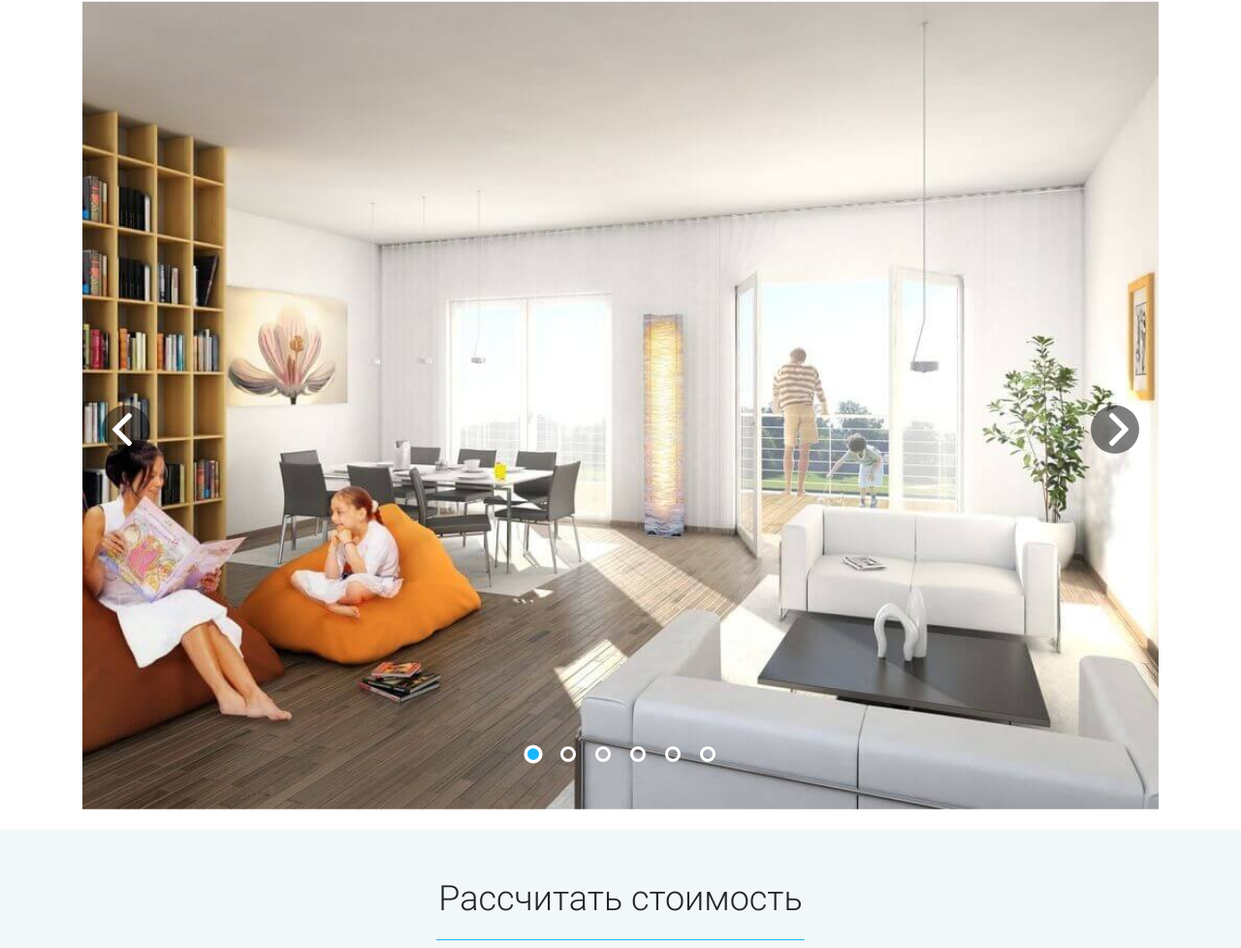
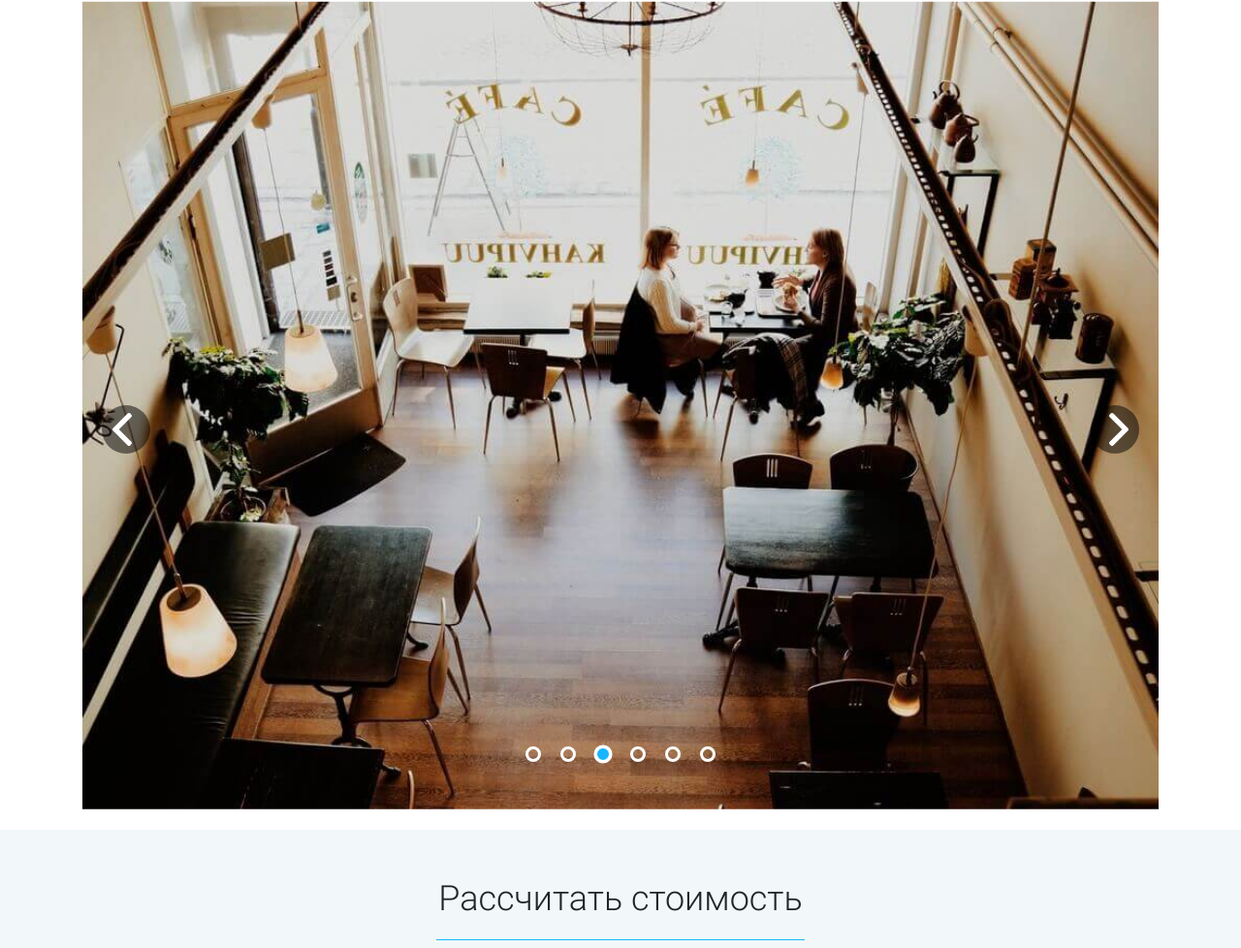
Before and after one commit to Eto-Dedog/3DGlo, a website with bundled scripts: page index.html in a window 1280 px wide. Shown: the part 2158-3136 px from the top of the page at 97% size. Built offline with nearby package versions, Linux system fonts and the light colour scheme.

Commit message:
Complet Lesson23
Complet Lesson23

```diff
--- a/index.html
+++ b/index.html
@@ -179,12 +179,6 @@
 			<a href="#" class="portfolio-btn prev" id="arrow-left"></a>
 			<a href="#" class="portfolio-btn next" id="arrow-right"></a>
 			<ul class="portfolio-dots">
-				<li class="dot dot-active"></li>
-				<li class="dot"></li>
-				<li class="dot"></li>
-				<li class="dot"></li>
-				<li class="dot"></li>
-				<li class="dot"></li>
 			</ul>
 		</ul>
 	</div>
--- a/src/index.js
+++ b/src/index.js
@@ -3,9 +3,11 @@ import menu from './modules/menu'
 import modal from './modules/modal'
 import valid from './modules/valid'
 import tabs from './modules/tabs'
+import slider from './modules/slider'
 
 timer('31 january 2022')
 menu()
 modal()
 valid()
 tabs()
+slider()
--- /dev/null
+++ b/src/modules/slider.js
@@ -0,0 +1,116 @@
+const slider = () => {
+  const sliderBlock = document.querySelector(".portfolio-content");
+  const slides = document.querySelectorAll(".portfolio-item");
+  const dotList = document.querySelector(".portfolio-dots");
+
+  const timeInterval = 2000;
+
+  let currentSlide = 0;
+  let interval;
+
+  const renderDots = () => {
+    const li = document.createElement("li");
+    li.classList.add("dot");
+
+    dotList.append(li);
+  };
+
+  while (dotList.childElementCount < slides.length) {
+    if (dotList.childElementCount === 0) {
+      const li = document.createElement("li");
+      li.classList.add("dot");
+      li.classList.add("dot-active");
+
+      dotList.append(li);
+    } else if (dotList.childElementCount === slides.length) {
+      return;
+    }
+    renderDots();
+  }
+
+  const prevSlide = (elems, index, strClass) => {
+    elems[index].classList.remove(strClass);
+  };
+
+  const nextSlide = (elems, index, strClass) => {
+    elems[index].classList.add(strClass);
+  };
+
+  const autoSlide = () => {
+    prevSlide(slides, currentSlide, "portfolio-item-active");
+    prevSlide(dotList.querySelectorAll(".dot"), currentSlide, "dot-active");
+    currentSlide++;
+
+    if (currentSlide >= slides.length) {
+      currentSlide = 0;
+    }
+    nextSlide(slides, currentSlide, "portfolio-item-active");
+    nextSlide(dotList.querySelectorAll(".dot"), currentSlide, "dot-active");
+  };
+
+  const startSlide = (timer = 1500) => {
+    interval = setInterval(autoSlide, timer);
+  };
+
+  const stopSlide = () => {
+    clearInterval(interval);
+  };
+
+  sliderBlock.addEventListener("click", (e) => {
+    e.preventDefault();
+
+    if (!e.target.matches(".dot, .portfolio-btn")) {
+      return;
+    }
+
+    prevSlide(slides, currentSlide, "portfolio-item-active");
+    prevSlide(dotList.querySelectorAll(".dot"), currentSlide, "dot-active");
+
+    if (e.target.matches("#arrow-right")) {
+      currentSlide++;
+    } else if (e.target.matches("#arrow-left")) {
+      currentSlide--;
+    } else if (e.target.classList.contains("dot")) {
+      dotList.querySelectorAll(".dot").forEach((dot, index) => {
+        if (e.target === dot) {
+          currentSlide = index;
+        }
+      });
+    }
+
+    if (currentSlide >= slides.length) {
+      currentSlide = 0;
+    }
+
+    if (currentSlide < 0) {
+      currentSlide = slides.length - 1;
+    }
+
+    nextSlide(slides, currentSlide, "portfolio-item-active");
+    nextSlide(dotList.querySelectorAll(".dot"), currentSlide, "dot-active");
+  });
+
+  sliderBlock.addEventListener(
+    "mouseenter",
+    (e) => {
+      if (e.target.matches(".dot, .portfolio-btn")) {
+        stopSlide();
+      }
+    },
+    true
+  );
+
+  sliderBlock.addEventListener(
+    "mouseleave",
+    (e) => {
+      if (e.target.matches(".dot, .portfolio-btn")) {
+        startSlide(timeInterval);
+      }
+    },
+    true
+  );
+
+  startSlide(timeInterval);
+};
+
+export default slider;
```
Also changed, not shown: dist/main.js.
